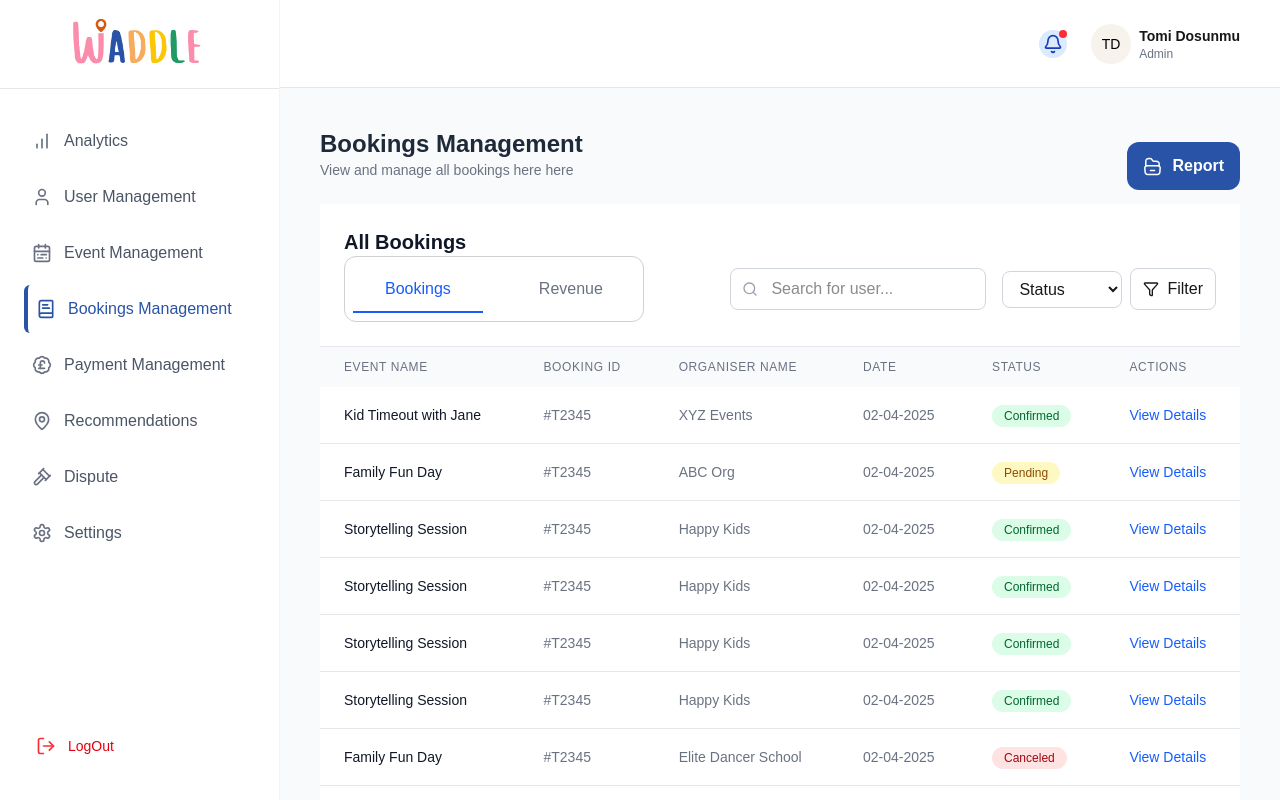
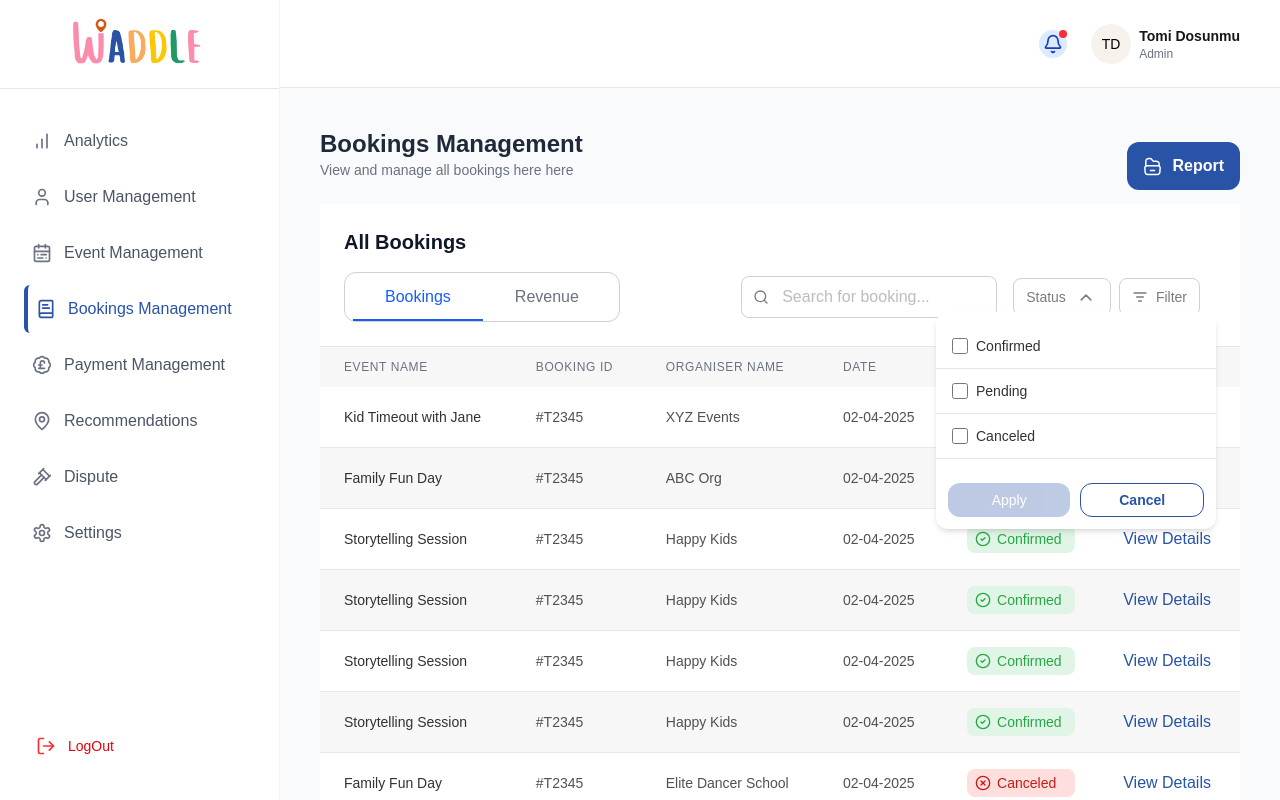
Before and after one commit to AkanWealth/waddle-admn, a Next.js app: page /dashboard/bookings in a window 1280 px wide. Both pictures are taken after a click on the button "Filter". Built offline with nearby package versions, Linux system fonts and the light colour scheme.

Commit message:
feat: implemented the status filter and fixed minor issues on the table

```diff
--- a/src/app/component/BookingManagement/BookingManagement.tsx
+++ b/src/app/component/BookingManagement/BookingManagement.tsx
@@ -7,18 +7,22 @@ import PaginationComponent from "../Element/PaginationComponent";
 const BookingManagement: React.FC = () => {
   const [searchTerm, setSearchTerm] = useState("");
   const [currentPage, setCurrentPage] = useState(1);
-  const [statusFilter, setStatusFilter] = useState("All");
+  const [statusFilter, setStatusFilter] = useState<string[]>([]);
+
   const [activeTab, setActiveTab] = useState("Bookings");
 
   const getStatusBadge = (status: string) => {
-    const baseClasses = "px-3 py-1 rounded-full text-xs font-medium";
+    const baseClasses = "px-2 py-1 rounded-[8px] text-xs font-normal flex items-center gap-1.5";
     switch (status) {
       case "Confirmed":
-        return `${baseClasses} bg-green-100 text-green-800`;
+        return `${baseClasses} bg-[#E0F5E6] text-[#28A745]`;
       case "Pending":
-        return `${baseClasses} bg-yellow-100 text-yellow-800`;
+        return `${baseClasses} bg-[#E5E5E5] text-[#272727]`;
+        case "closed":
+    case "cancelled":
+    case "canceled":
       case "Canceled":
-        return `${baseClasses} bg-red-100 text-red-800`;
+        return `${baseClasses} bg-[#FFDEDE] text-[#CB1A14]`;
       default:
         return `${baseClasses} bg-gray-100 text-gray-800`;
     }
@@ -30,10 +34,11 @@ const BookingManagement: React.FC = () => {
       booking.organiser.toLowerCase().includes(searchTerm.toLowerCase());
 
     const matchesStatus =
-      statusFilter === "All" || booking.status === statusFilter;
+      statusFilter.length === 0 || statusFilter.includes(booking.status);
 
     return matchesSearch && matchesStatus;
   });
+
 
   const itemsPerPage = 8;
   const totalPages = Math.ceil(filteredBookings.length / itemsPerPage);
@@ -48,8 +53,8 @@ const BookingManagement: React.FC = () => {
       <div className="flex items-center justify-between p-6 border-b border-gray-200">
         <section className="w-full">
           <h1 className="text-xl font-semibold text-gray-900">All Bookings</h1>
-          <section className="flex  justify-between items-center">
-            <div className="font-inter flex items-center space-x-6 border-[#D0D0D0] border-[1px] rounded-[12px] p-2">
+          <section className="flex relative  justify-between items-center mt-4">
+            <div className="font-inter flex items-center  border-[#D0D0D0] border-[1px] rounded-[12px] px-2">
               {["Bookings", "Revenue"].map((tab) => (
                 <button
                   key={tab}
--- a/src/app/component/BookingManagement/BookingTable.tsx
+++ b/src/app/component/BookingManagement/BookingTable.tsx
@@ -1,36 +1,83 @@
-import React from 'react';
-import { IBooking } from './IBooking';
+import React from "react";
+import { IBooking } from "./IBooking";
+import { CircleCheck, Clock, CircleX } from "lucide-react";
 
 interface BookingTableProps {
   bookings: IBooking[];
   getStatusBadge: (status: string) => string;
 }
 
-const BookingTable: React.FC<BookingTableProps> = ({ bookings, getStatusBadge }) => (
+const renderStatusIcon = (status: string) => {
+  switch (status.toLowerCase()) {
+    case "confirmed":
+      return <CircleCheck className="h-[16px] w-[16px]" />;
+    case "pending":
+      return <Clock className="h-[16px] w-[16px]" />;
+    case "closed":
+    case "cancelled":
+    case "canceled":
+      return <CircleX className="h-[16px] w-[16px]" />;
+    default:
+      return null;
+  }
+};
+
+const BookingTable: React.FC<BookingTableProps> = ({
+  bookings,
+  getStatusBadge,
+}) => (
   <div className="overflow-x-auto">
     <table className="w-full">
-      <thead className="bg-gray-50">
+      <thead className="bg-[#F7F7F7]">
         <tr>
-          <th className="px-6 py-3 text-left text-xs font-medium text-gray-500 uppercase tracking-wider">Event Name</th>
-          <th className="px-6 py-3 text-left text-xs font-medium text-gray-500 uppercase tracking-wider">Booking ID</th>
-          <th className="px-6 py-3 text-left text-xs font-medium text-gray-500 uppercase tracking-wider">Organiser Name</th>
-          <th className="px-6 py-3 text-left text-xs font-medium text-gray-500 uppercase tracking-wider">Date</th>
-          <th className="px-6 py-3 text-left text-xs font-medium text-gray-500 uppercase tracking-wider">Status</th>
-          <th className="px-6 py-3 text-left text-xs font-medium text-gray-500 uppercase tracking-wider">Actions</th>
+          <th className="px-6 py-3 text-left text-xs font-medium text-gray-500 uppercase tracking-wider">
+            Event Name
+          </th>
+          <th className="px-6 py-3 text-left text-xs font-medium text-gray-500 uppercase tracking-wider">
+            Booking ID
+          </th>
+          <th className="px-6 py-3 text-left text-xs font-medium text-gray-500 uppercase tracking-wider">
+            Organiser Name
+          </th>
+          <th className="px-6 py-3 text-left text-xs font-medium text-gray-500 uppercase tracking-wider">
+            Date
+          </th>
+          <th className="px-6 py-3 text-left text-xs font-medium text-gray-500 uppercase tracking-wider">
+            Status
+          </th>
+          <th className="px-6 py-3 text-left text-xs font-medium text-gray-500 uppercase tracking-wider">
+            Actions
+          </th>
         </tr>
       </thead>
       <tbody className="bg-white divide-y divide-gray-200">
         {bookings.map((booking, index) => (
-          <tr key={index} className="hover:bg-gray-50">
-            <td className="px-6 py-4 text-sm font-medium text-gray-900">{booking.eventName}</td>
-            <td className="px-6 py-4 text-sm text-gray-500">{booking.id}</td>
-            <td className="px-6 py-4 text-sm text-gray-500">{booking.organiser}</td>
-            <td className="px-6 py-4 text-sm text-gray-500">{booking.date}</td>
-            <td className="px-6 py-4">
-              <span className={getStatusBadge(booking.status)}>{booking.status}</span>
+          <tr key={booking.id} className={`${
+            index % 2 !== 0 ? "bg-[#F7F7F7]" : ""
+          } hover:bg-gray-100 transition-colors`}>
+            <td className="px-6 py-4 text-sm font-medium text-[#303237] font-inter ">
+              {booking.eventName}
             </td>
-            <td className="px-6 py-4 text-sm text-blue-600">
-              <button className="hover:text-blue-800">View Details</button>
+            <td className="px-6 py-4 font-normal text-sm text-[#515151]">
+              {booking.id}
+            </td>
+            <td className="px-6 py-4 font-normal text-sm text-[#515151]">
+              {booking.organiser}
+            </td>
+            <td className="px-6 py-4 font-normal text-sm text-[#515151] text-nowrap">
+              {booking.date}
+            </td>
+
+            <td className="px-6 py-4 ">
+              <div className={getStatusBadge(booking.status)}>
+                {renderStatusIcon(booking.status)}
+                <span className="text-sm ">{booking.status}</span>
+              </div>
+            </td>
+            <td className="px-6 py-4 text-base font-medium text-[#2853A6]">
+              <button className="hover:text-blue-800 text-nowrap">
+                View Details
+              </button>
             </td>
           </tr>
         ))}
--- a/src/app/component/BookingManagement/SearchFilterBar.tsx
+++ b/src/app/component/BookingManagement/SearchFilterBar.tsx
@@ -1,49 +1,75 @@
-import React from 'react';
-import { Search, Filter } from 'lucide-react';
+
+
+"use client";
+
+import React, { useState } from "react";
+import { Search, ListFilter, ChevronDown } from "lucide-react";
+import StatusFilterModal from "./StatusFilterModal";
 
 interface SearchFilterBarProps {
   searchTerm: string;
-  statusFilter: string;
+  statusFilter: string[];
   onSearchChange: (value: string) => void;
-  onStatusChange: (value: string) => void;
+  onStatusChange: (value: string[]) => void;
 }
 
 const SearchFilterBar: React.FC<SearchFilterBarProps> = ({
   searchTerm,
   statusFilter,
   onSearchChange,
-  onStatusChange
-}) => (
+  onStatusChange,
+}) => {
+  const [isModalOpen, setIsModalOpen] = useState(false);
+
+  return (
     <div className="flex items-center space-x-4">
       <div className="relative">
-      <Search className="absolute left-3 top-1/2 transform -translate-y-1/2 text-gray-400 w-4 h-4" />
+        <Search className="absolute left-3 top-1/2 transform -translate-y-1/2 text-[#7B7B7B] w-4 h-4" />
         <input
           type="text"
-        placeholder="Search for user..."
+          placeholder="Search for booking..."
           value={searchTerm}
           onChange={(e) => onSearchChange(e.target.value)}
-        className="pl-10 pr-4 py-2 border border-gray-300 rounded-lg focus:ring-2 focus:ring-blue-500 focus:border-transparent w-64"
+          className="pl-10 pr-4 py-2 outline-none border border-[#D0D0D0] rounded-[8px] text-[#7B7B7B] font-normal focus:ring-2 focus:border-transparent w-64"
         />
       </div>
 
       <div className="flex items-center space-x-2">
-      <select
-        value={statusFilter}
-        onChange={(e) => onStatusChange(e.target.value)}
-        className="px-3 py-2 border border-gray-300 rounded-lg focus:ring-2 focus:ring-blue-500 focus:border-transparent"
+        <button
+          onClick={() => setIsModalOpen(!isModalOpen)}
+          className="flex items-center px-3 py-2 outline-none border border-[#D0D0D0] rounded-[8px] text-[#7B7B7B] text-sm"
         >
-        <option value="All">Status</option>
-        <option value="Confirmed">Confirmed</option>
-        <option value="Pending">Pending</option>
-        <option value="Canceled">Canceled</option>
-      </select>
+          <span className="mr-2">
+            {statusFilter.length === 1
+              ? statusFilter[0]
+              : statusFilter.length > 1
+              ? "Multiple"
+              : "Status"}
+          </span>
+          <ChevronDown
+            className={`h-[19px] transform transition-transform duration-200 ${
+              isModalOpen ? "rotate-180" : ""
+            }`}
+          />
+        </button>
 
-      <button className="flex items-center px-3 py-2 border border-gray-300 rounded-lg hover:bg-gray-50">
-        <Filter className="w-4 h-4 mr-2" />
+        <button
+          onClick={() => setIsModalOpen(true)}
+          className="flex items-center px-3 py-2 border border-[#D0D0D0] rounded-[8px] text-[#7B7B7B] text-sm"
+        >
+          <ListFilter className="w-4 h-4 mr-2" />
           Filter
         </button>
       </div>
+
+      <StatusFilterModal
+        isOpen={isModalOpen}
+        onClose={() => setIsModalOpen(false)}
+        onApply={onStatusChange}
+        initialSelected={statusFilter}
+      />
     </div>
   );
+};
 
 export default SearchFilterBar;
--- /dev/null
+++ b/src/app/component/BookingManagement/StatusFilterModal.tsx
@@ -0,0 +1,87 @@
+"use client";
+
+import { useState, useEffect } from "react";
+
+type StatusFilterModalProps = {
+  isOpen: boolean;
+  onClose: () => void;
+  onApply: (filters: string[]) => void;
+  initialSelected?: string[];
+};
+
+const statusOptions = ["Confirmed", "Pending", "Canceled"];
+
+export default function StatusFilterModal({
+  isOpen,
+  onClose,
+  onApply,
+  initialSelected = [],
+}: StatusFilterModalProps) {
+  const [selected, setSelected] = useState<string[]>([]);
+
+  useEffect(() => {
+    if (isOpen) setSelected(initialSelected);
+  }, [isOpen, initialSelected]);
+
+  const toggle = (status: string) => {
+    setSelected((prev) =>
+      prev.includes(status)
+        ? prev.filter((s) => s !== status)
+        : [...prev, status]
+    );
+  };
+
+  const handleApply = () => {
+    onApply(selected);
+    onClose();
+  };
+
+  if (!isOpen) return null;
+
+  return (
+    <div className="absolute  right-0 z-50 top-10 flex items-center justify-center">
+      <div className="bg-white rounded-xl shadow-md w-[280px] space-y-4 py-3">
+        <div className="">
+          {statusOptions.map((status) => (
+            <label
+              key={status}
+              className={`flex items-center space-x-2 text-sm text-gray-700 ${0} border-b border-[#E5E5E5] px-4 py-3`}
+            >
+              <input
+                type="checkbox"
+                checked={selected.includes(status)}
+                onChange={() => toggle(status)}
+                className="accent-blue-700 w-4 h-4"
+              />
+              <span className="text-[#303237] font-normal font-inter">
+
+                {status}
+              </span>
+            </label>
+          ))}
+        </div>
+
+        <div className="flex justify-between pt-2 mx-3 gap-2.5">
+          <button
+            onClick={handleApply}
+            disabled={selected.length < 1}
+            className={`w-full px-4 py-1.5 rounded-[12px] text-sm text-white ${
+              selected.length >= 1
+                ? "bg-[#2853A6] hover:bg-blue-800 cursor-pointer   font-semibold"
+                : "bg-[#2853A6]/50 cursor-not-allowed opacity-60"
+            }`}
+          >
+            Apply
+          </button>
+
+          <button
+            onClick={onClose}
+            className="w-full border-[#2853A6]  cursor-pointer font-semibold  border  text-[#2853A6] px-4 py-1.5 rounded-[12px] text-sm hover:bg-blue-50"
+          >
+            Cancel
+          </button>
+        </div>
+      </div>
+    </div>
+  );
+}
--- a/src/app/dashboard/bookings/page.tsx
+++ b/src/app/dashboard/bookings/page.tsx
@@ -20,7 +20,7 @@ const BookingPage = () => {
           </aside>
         </section>
         <button
-          className="rounded-[12px] py-[12px] px-[16px] bg-[#2853A6] flex items-center gap-[10px]"
+          className="rounded-[12px] py-[12px] px-[16px] bg-[#2853A6] flex items-center gap-[10px] cursor-pointer"
           type="button"
         >
           <Image
--- a/src/assets/svg/index.ts
+++ b/src/assets/svg/index.ts
@@ -1,7 +1,9 @@
 import ReportIcon from "@/assets/svg/ReportIcon.svg";
+import ConfirmIcon from "@/assets/svg/ConfirmIcon.svg"
 
 const SVGAssets = {
-    ReportIcon
+    ReportIcon,
+    ConfirmIcon
 };
 
 export default SVGAssets;
```
Lines whose indentation alone changed are shown as unchanged.
